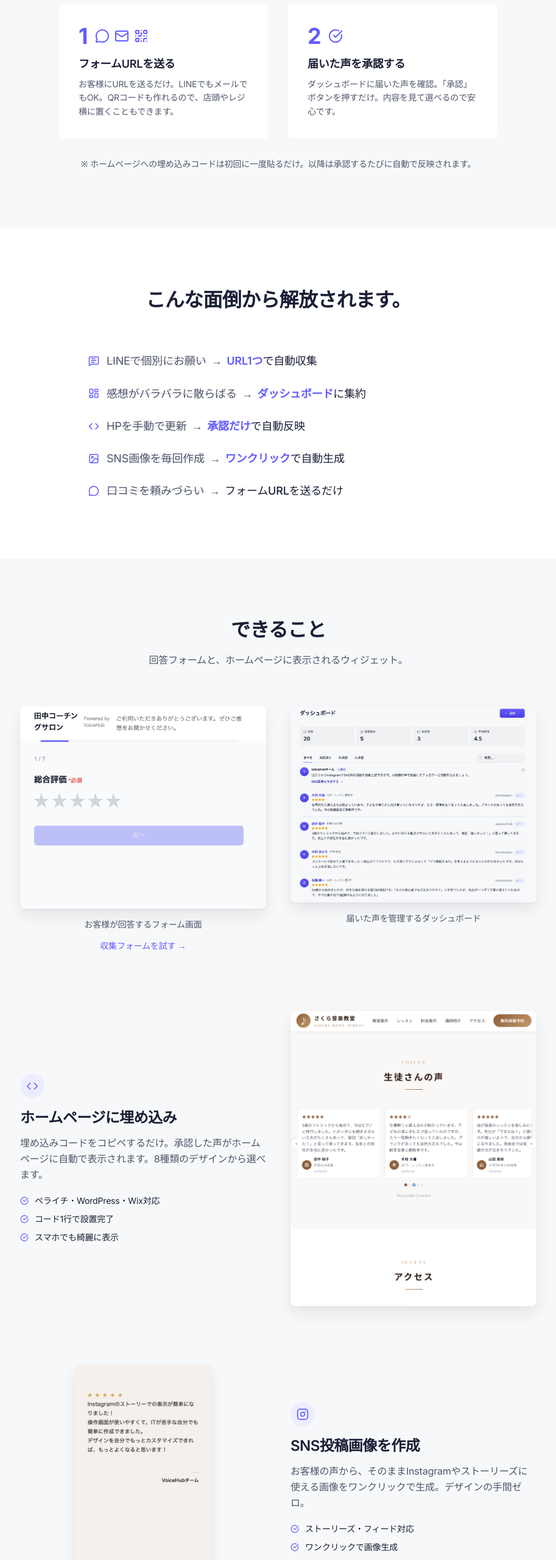
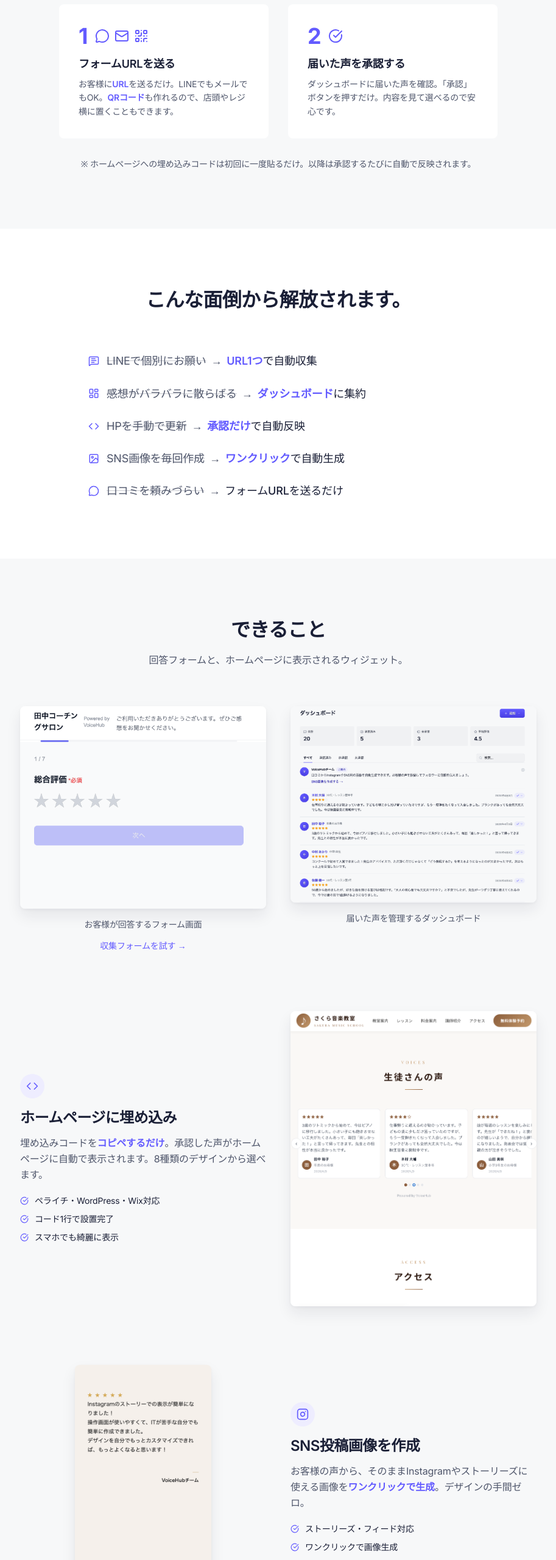
Before and after one commit to forRR444/voice-hub, a Next.js app: page / in a window 1280 px wide. Shown: the part 1980-4538 px from the top of the page at 61% size, without its empty margins (183-1096 px from the left). Built offline with nearby package versions, Linux system fonts and the light colour scheme; no server answers.

Commit message:
fix: 各機能セクションの重要キーワードにBrandカラーアクセント追加

```diff
--- a/src/app/page.tsx
+++ b/src/app/page.tsx
@@ -145,7 +145,7 @@ export default function Home() {
               </div>
               <h3 className="mt-3 text-base sm:text-lg font-semibold text-[var(--ink)] tracking-[-0.011em]">フォームURLを送る</h3>
               <p className="mt-2 text-sm text-[var(--slate)] leading-relaxed">
-                お客様にURLを送るだけ。LINEでもメールでもOK。QRコードも作れるので、店頭やレジ横に置くこともできます。
+                お客様に<span className="text-[var(--brand)] font-semibold">URL</span>を送るだけ。LINEでもメールでもOK。<span className="text-[var(--brand)] font-semibold">QRコード</span>も作れるので、店頭やレジ横に置くこともできます。
               </p>
             </div>
             <div className="bg-[var(--plate)] rounded-lg p-6 sm:p-8">
@@ -262,7 +262,7 @@ export default function Home() {
                 ホームページに埋め込み
               </h3>
               <p className="mt-3 text-sm sm:text-base text-[var(--slate)] leading-relaxed">
-                埋め込みコードをコピペするだけ。承認した声がホームページに自動で表示されます。{WIDGET_TYPES.length}種類のデザインから選べます。
+                埋め込みコードを<span className="text-[var(--brand)] font-semibold">コピペするだけ</span>。承認した声がホームページに自動で表示されます。{WIDGET_TYPES.length}種類のデザインから選べます。
               </p>
               <ul className="mt-5 space-y-2.5">
                 {["ペライチ・WordPress・Wix対応", "コード1行で設置完了", "スマホでも綺麗に表示"].map((item, i) => (
@@ -299,7 +299,7 @@ export default function Home() {
                 SNS投稿画像を作成
               </h3>
               <p className="mt-3 text-sm sm:text-base text-[var(--slate)] leading-relaxed">
-                お客様の声から、そのままInstagramやストーリーズに使える画像をワンクリックで生成。デザインの手間ゼロ。
+                お客様の声から、そのままInstagramやストーリーズに使える画像を<span className="text-[var(--brand)] font-semibold">ワンクリックで生成</span>。デザインの手間ゼロ。
               </p>
               <ul className="mt-5 space-y-2.5">
                 {["ストーリーズ・フィード対応", "ワンクリックで画像生成", "そのままSNSに投稿できる"].map((item, i) => (
@@ -322,7 +322,7 @@ export default function Home() {
                 管理ダッシュボード
               </h3>
               <p className="mt-3 text-sm sm:text-base text-[var(--slate)] leading-relaxed">
-                届いた声をひとつの画面で管理。承認・タグ付け・検索もワンクリック。
+                届いた声を<span className="text-[var(--brand)] font-semibold">ひとつの画面</span>で管理。承認・タグ付け・検索もワンクリック。
               </p>
               <ul className="mt-5 space-y-2.5">
                 {["承認・非承認をワンクリック", "タグ付け・検索で整理", "お気に入り機能で優先表示"].map((item, i) => (
@@ -345,10 +345,10 @@ export default function Home() {
           {/* Compact feature list */}
           <div className="grid sm:grid-cols-2 gap-x-16 gap-y-8 sm:gap-y-10">
             {[
-              { icon: <MessageSquareText size={20} />, title: "お客様の声 収集フォーム", desc: "星評価・写真付き。ステップ形式で回答率アップ。" },
-              { icon: <MapPin size={20} />, title: "Google口コミを取り込み", desc: "Googleマップの口コミをワンクリックでそのまま取り込み。" },
+              { icon: <MessageSquareText size={20} />, title: "お客様の声 収集フォーム", desc: (<>星評価・写真付き。<span className="text-[var(--brand)] font-semibold">ステップ形式</span>で回答率アップ。</>) },
+              { icon: <MapPin size={20} />, title: "Google口コミを取り込み", desc: (<>Googleマップの口コミを<span className="text-[var(--brand)] font-semibold">ワンクリック</span>でそのまま取り込み。</>) },
               { icon: <PenLine size={20} />, title: "手動追加もOK", desc: "LINEやメールでもらった声もまとめて登録。" },
-              { icon: <Zap size={20} />, title: "5分でセットアップ完了", desc: "ログイン → フォーム作成 → URL送信。" },
+              { icon: <Zap size={20} />, title: "5分でセットアップ完了", desc: (<><span className="text-[var(--brand)] font-semibold">5分</span>あれば始められます。</>) },
             ].map((f, i) => (
               <div key={i} className="flex items-start gap-4">
                 <div className="w-10 h-10 bg-indigo-50 rounded-full flex items-center justify-center shrink-0 text-[var(--brand)]">
```
